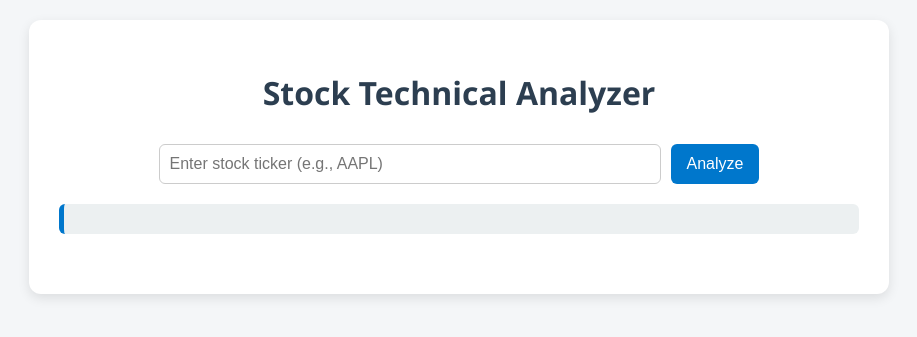
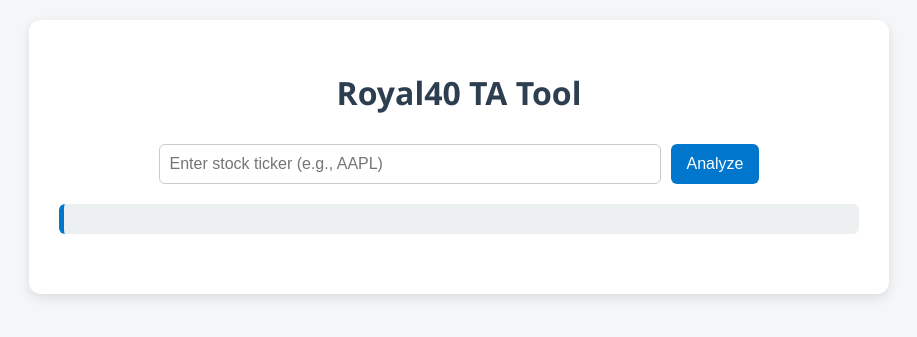
Before and after one commit to Royal40/stock-analyzer, a Flask app: page / in a window 1280 px wide. Shown: the top 337 px of the page, without its empty margins (181-1098 px from the left). Run offline with Flask 3, Linux system fonts and the light colour scheme; some libraries are stand-ins or nearby versions.

Commit message:
index.html

```diff
--- a/templates/index.html
+++ b/templates/index.html
@@ -2,13 +2,13 @@
 <html lang="en">
 <head>
     <meta charset="UTF-8">
-    <title>Stock Analyzer</title>
+    <title>royal40</title>
     <link rel="stylesheet" href="{{ url_for('static', filename='style.css') }}">
     <script src="https://cdn.plot.ly/plotly-latest.min.js"></script>
 </head>
 <body>
     <div class="container">
-        <h1>Stock Technical Analyzer</h1>
+        <h1>Royal40 TA Tool</h1>
         <form id="tickerForm">
             <input type="text" name="ticker" placeholder="Enter stock ticker (e.g., AAPL)" required>
             <button type="submit">Analyze</button>
```
